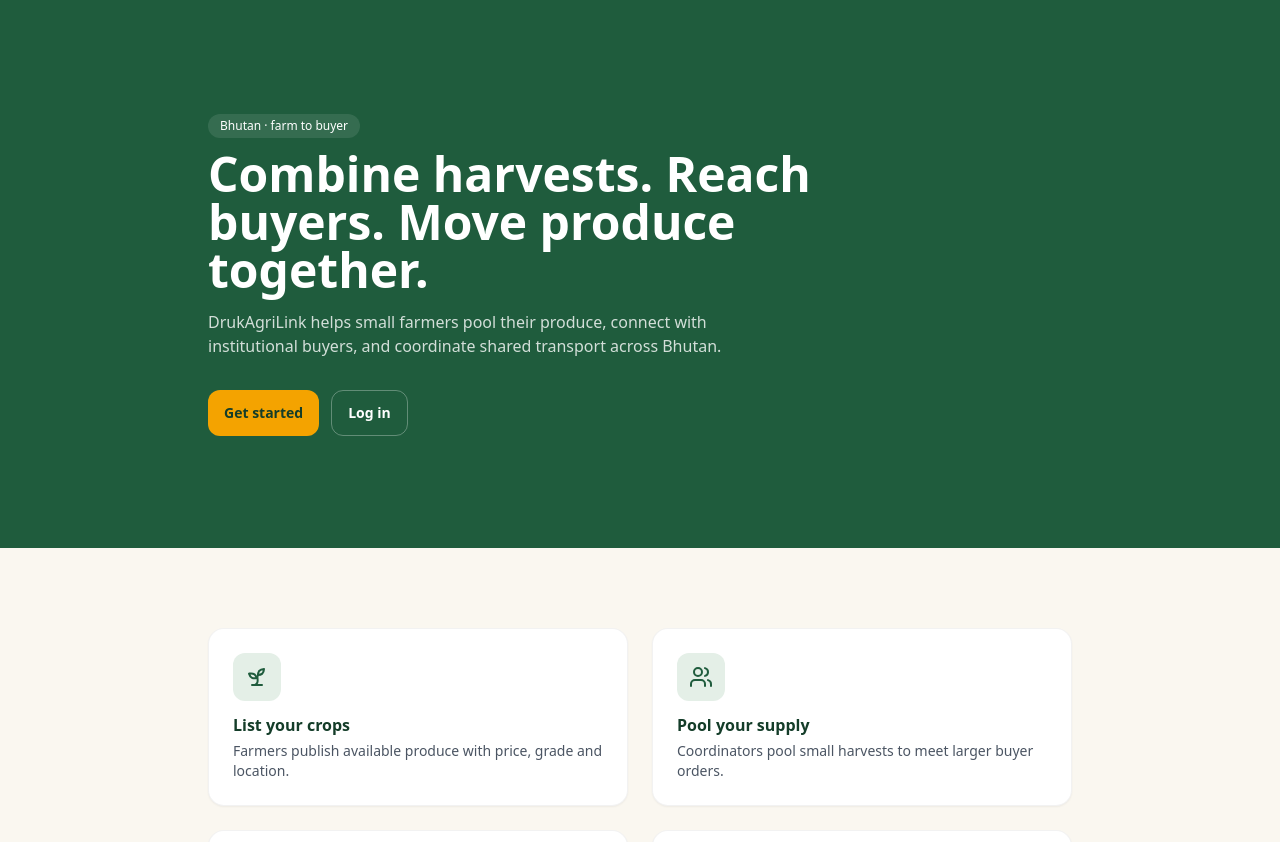
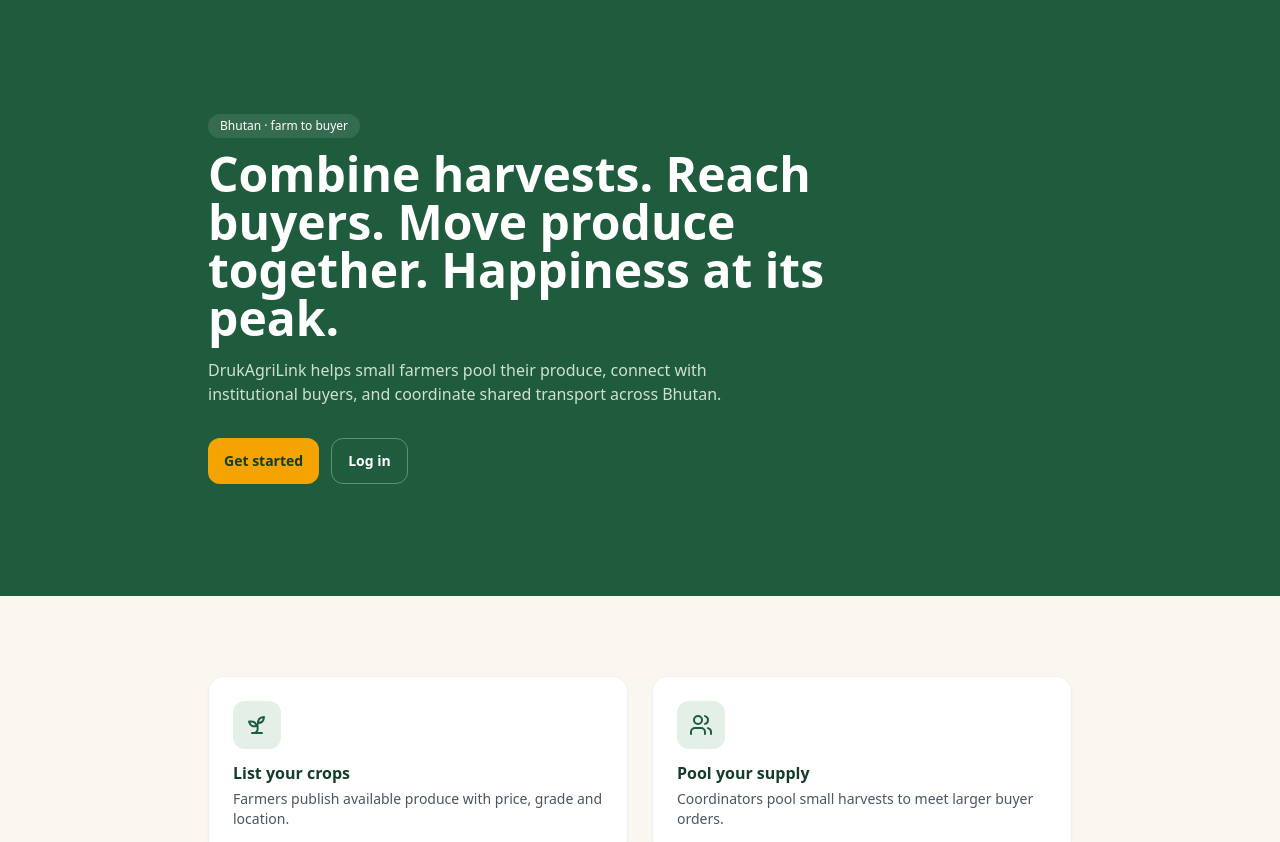
Before and after one commit to KingaTshering10/DrukAgriLink, a Next.js app: page / in a window 1280 px wide. Shown: the top 842 px of the page. Built offline with nearby package versions, Linux system fonts and the light colour scheme.

Commit message:
Happiness at its peak

```diff
--- a/src/app/page.tsx
+++ b/src/app/page.tsx
@@ -16,7 +16,7 @@
             Bhutan · farm to buyer
           </p>
           <h1 className="max-w-2xl text-4xl font-bold leading-tight sm:text-5xl animate-fade-up" style={{ animationDelay: "100ms" }}>
-            Combine harvests. Reach buyers. Move produce together.
+            Combine harvests. Reach buyers. Move produce together. Happiness at its peak.
           </h1>
           <p className="mt-4 max-w-xl text-white/80 animate-fade-up" style={{ animationDelay: "250ms" }}>
             DrukAgriLink helps small farmers pool their produce, connect with institutional
```
